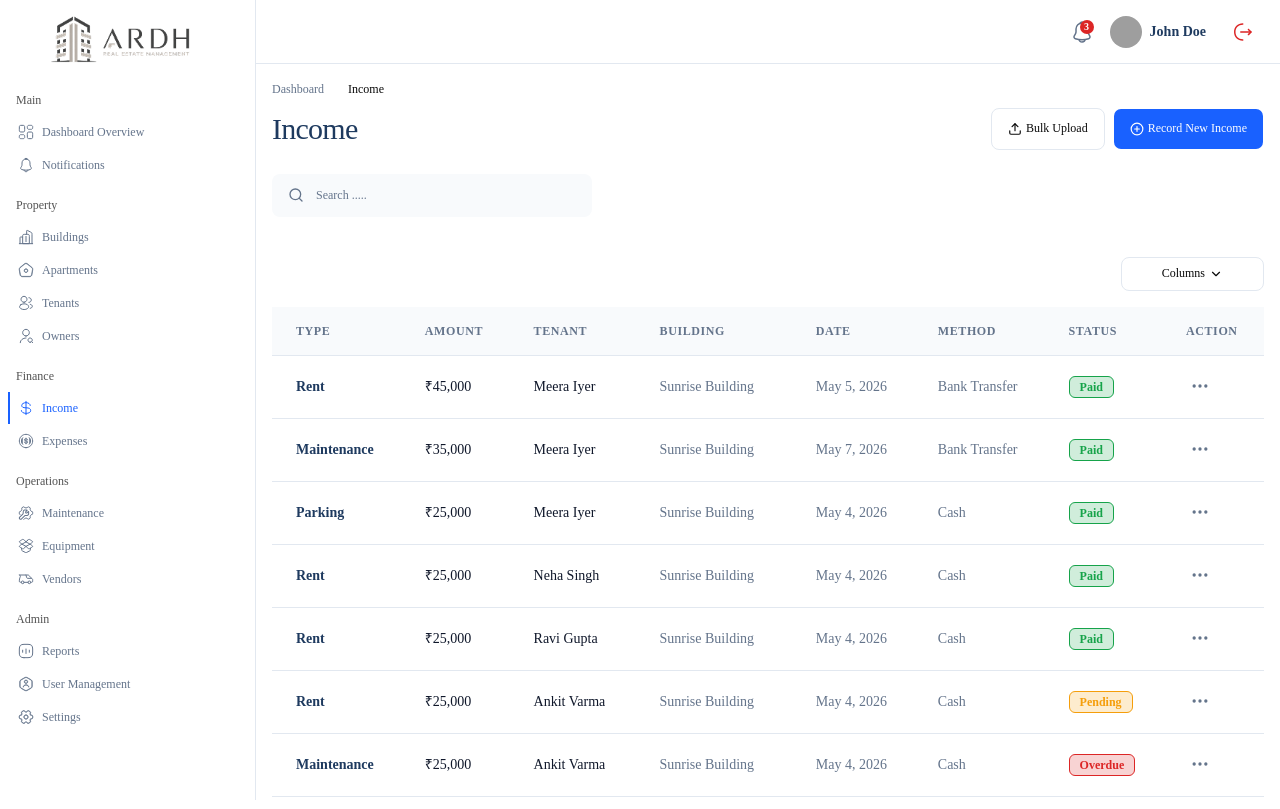
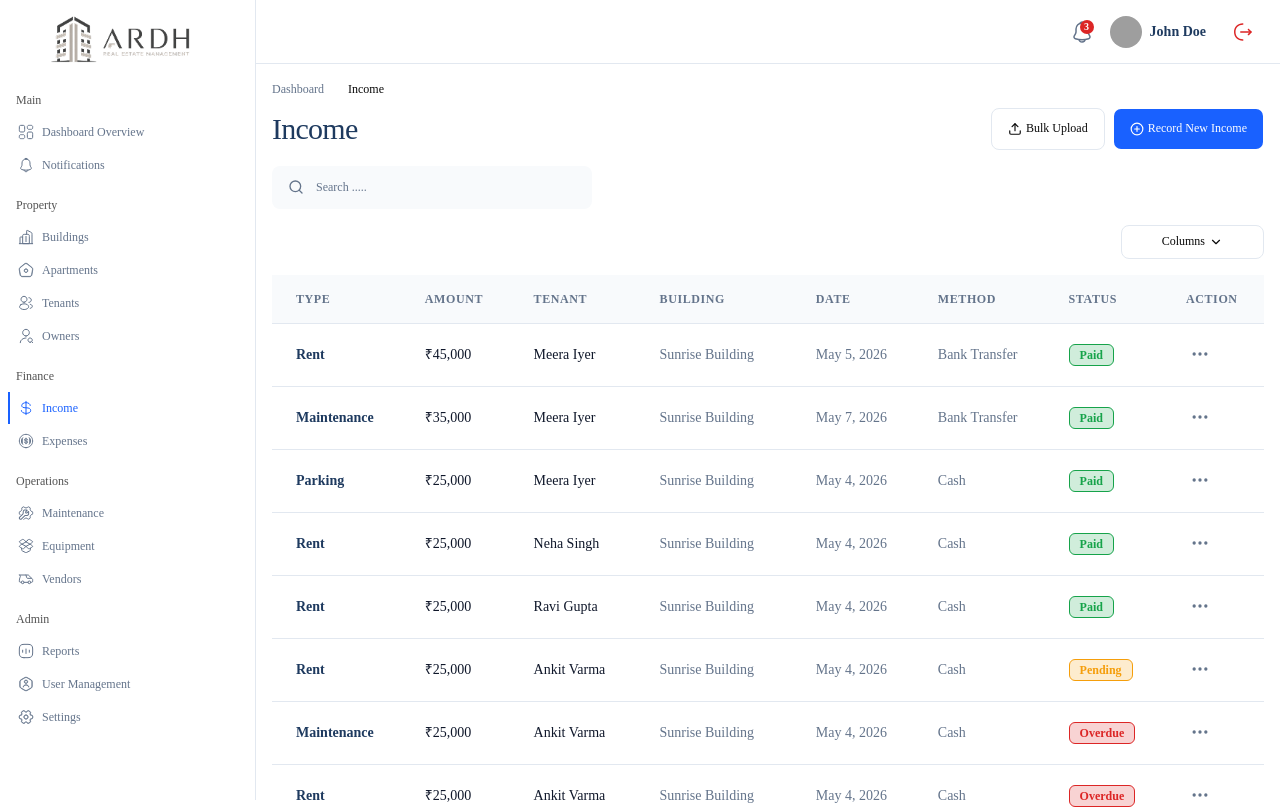
Before and after one commit to ArunRoy404/ardh-frontend, a React (Vite) app: page /income in a window 1280 px wide. Shown: the top 809 px of the page. Built offline with nearby package versions, Linux system fonts and the light colour scheme; grey boxes are pictures that could not be loaded; some icons are missing.

Commit message:
feat: add CommonSearch component and initialize DashboardLayout structure

```diff
--- a/src/components/DashboardLayout/DashboardLayout.jsx
+++ b/src/components/DashboardLayout/DashboardLayout.jsx
@@ -12,7 +12,7 @@ const DashboardLayout = () => {
             <AppSidebar />
             <SidebarInset>
                 <DashboardHeader />
-                <div  className="flex flex-col gap-6 p-4 w-full max-w-480 mx-auto">
+                <div className="flex flex-col gap-4 p-4 w-full max-w-480 mx-auto">
                     <Outlet />
                 </div>
             </SidebarInset>
--- a/src/components/shared/CommonSearch/CommonSearch.jsx
+++ b/src/components/shared/CommonSearch/CommonSearch.jsx
@@ -12,7 +12,7 @@ const CommonSearch = ({ onSearch, placeholder = "Search ....." }) => {
   }, [searchValue, onSearch])
 
   return (
-    <div className="w-full max-w-xs mb-4">
+    <div className="w-full md:max-w-xs w-full">
       <FormProvider {...form}>
         <CommonInput name="search" icon={Search} placeholder={placeholder} />
       </FormProvider>
```
